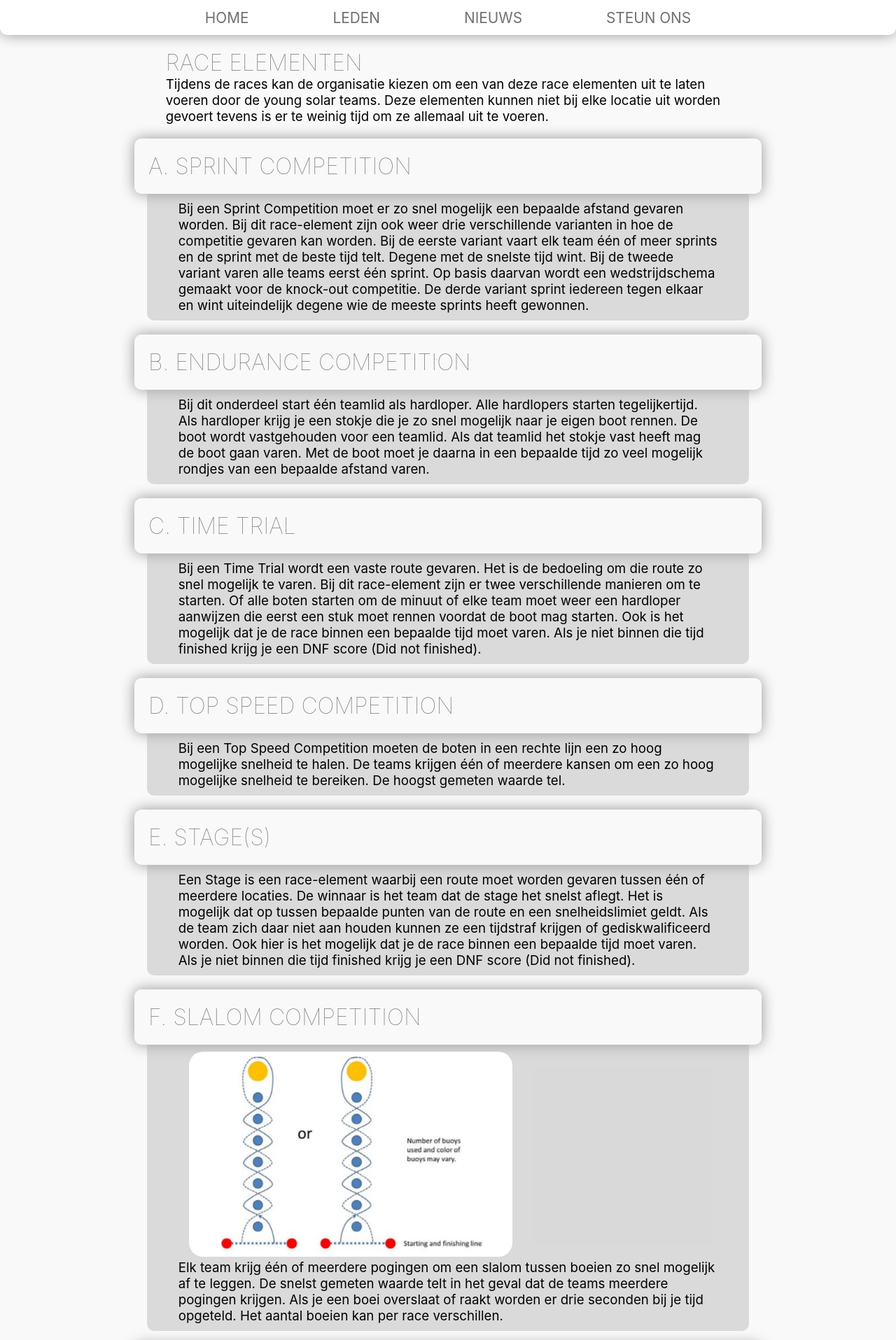
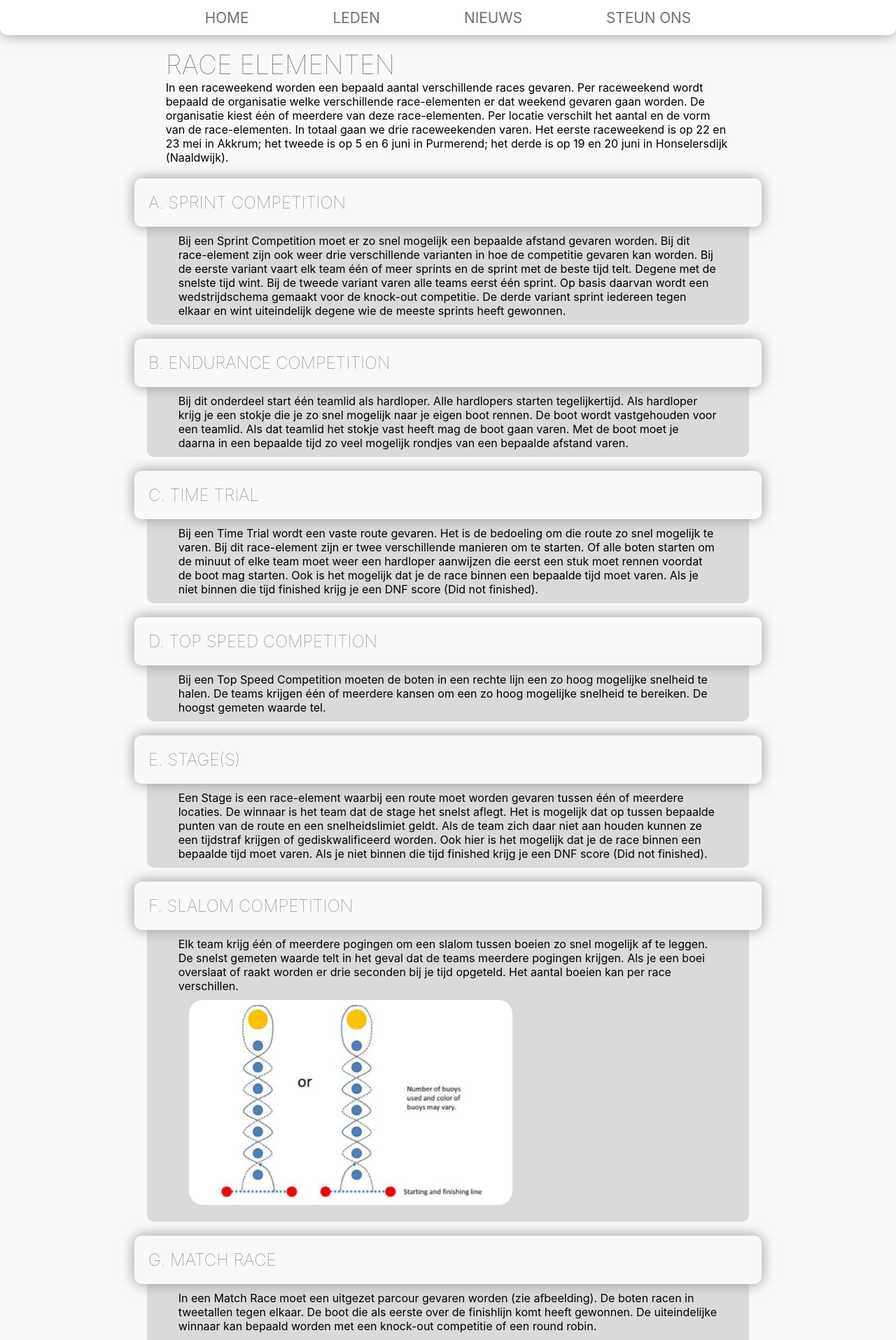
Before and after one commit to YoungSolarChallengeRaai/youngsolarchallengeraai.github.io, a Jekyll site: the page built from races.html, in a window 1280 px wide. Shown: the top 1915 px of the page at 70% size. Built offline with Jekyll 4.4.1, drawn with Linux system fonts in a browser that asks for light colours; some of the changed text lies outside the part shown.

Commit message:
race-page done

```diff
--- a/_data/race-elements.json
+++ b/_data/race-elements.json
@@ -44,14 +44,13 @@
     {
         "name": "Charles’ Special Race",
         "char": "H",
-        "description": "H. Charles' Special Race
-Ook hier varen de boten een parcours (zie afbeelding). De boten races in tweetallen tegen elkaar. De boot die als eerste over de finishlijn komt heeft gewonnen. De uiteindelijke winnaar kan bepaald worden via twee verschillende manieren. De eerste manier is via een knock-out competitie waarbij de eerste ronde getimed wordt en op basis daarvan een wedstrijdschema wordt opgesteld met 29 of 16 teams. Bij de tweede manier worden de tweetallen voor de knock-out competitie gemaakt aan de hand van een voorafgaande race. In de race wint de boot die als eerste over de finish komt. Als een boot een andere boot inhaalt wint de boot die de andere boot heeft ingehaald meteen en gaat door naar de volgende ronde van de knock-out. ????",
+        "description": "H. Charles' Special Race Ook hier varen de boten een parcours (zie afbeelding). De boten races in tweetallen tegen elkaar. De boot die als eerste over de finishlijn komt heeft gewonnen. De uiteindelijke winnaar kan bepaald worden via twee verschillende manieren. De eerste manier is via een knock-out competitie waarbij de eerste ronde getimed wordt en op basis daarvan een wedstrijdschema wordt opgesteld met 29 of 16 teams. Bij de tweede manier worden de tweetallen voor de knock-out competitie gemaakt aan de hand van een voorafgaande race. In de race wint de boot die als eerste over de finish komt. Als een boot een andere boot inhaalt wint de boot die de andere boot heeft ingehaald meteen en gaat door naar de volgende ronde van de knock-out.",
         "img": "/resources/images/races/charles-race.jpg"
     },
     {
         "name": "Speed Record Competition ",
         "char": "I",
-        "description": "",
+        "description": "De boten varen één voor één een bepaalde afstand. De organisatie kan kiezen uit de volgende afstanden:<br>- 231,5 m (1/8 zeemijl)<br>- 402,25 m (1/4 mijl)<br>- 100 m<br>- 250 m<br>- 300 m<br>- 500 m<br>Alle teams krijgen een of meerdere pogingen. De snelst gemeten tijd telt. Het team dat de snelste tijd neerzet wint.",
         "img": ""
     }
 ]
--- a/_includes/head.html
+++ b/_includes/head.html
@@ -17,7 +17,6 @@
     <link rel="stylesheet" href="/style/style.css">
     <link rel="stylesheet" href="/style/word-sponsor.css">
     <link rel="stylesheet" href="/style/races.css">
-    <!-- <link rel="stylesheet" href="/style/game.css"> -->
 
     {% for style in page.extrastyle %}
         <link rel="stylesheet" href="/style/{{style}}.css">
--- a/index.html
+++ b/index.html
@@ -35,9 +35,8 @@
         <div class="container left">
             <img src="/resources/images/stock/itanks.jpg" alt="Image">
             <div class="content">
-                <!-- <h2><a href="/races">Races</a></h2> -->
-                <h2>Races</h2>
-                <p>
+                <h2><a href="/races">Races</a></h2>
+                    <p>
                     Met de solarboat gaan we natuurlijk ook meedoen aan wedstrijden. In 2020 doen er wel bijna 40 teams mee aan de Young Solar Challenge! Een raceweekend ziet er als volgt uit: op de vrijdag kom je met je team aan en worden er verschillende checks gedaan aan de boten en de schippers. Dit zal het eerste weekend de meeste tijd in beslag nemen. Het echte racen begint op de tweede dag, de wedstrijddag, waarop twee wedstrijden worden gevaren: de lange en de korte afstand race. De eerste wedstrijd is in Akkrum op 22 en 23 mei, de tweede op 5 en 6 juni in Purmerend en de derde in Honselersdijk (Naaldwijk) op 19 en 20 juni. Soms wordt er ook een parade door de grachten gehouden van alle zonneboten.
                 </p>
             </div>
--- a/races.html
+++ b/races.html
@@ -10,7 +10,8 @@
 <div class="race-elements">
     <div class="intro-race-elements">
         <h1>Race elementen</h1>
-        <p>Tijdens de races kan de organisatie kiezen om een van deze race elementen uit te laten voeren door de young solar teams. Deze elementen kunnen niet bij elke locatie uit worden gevoert tevens is er te weinig tijd om ze allemaal uit te voeren.</p>
+        <p>In een raceweekend worden een bepaald aantal verschillende races gevaren. Per raceweekend wordt bepaald de organisatie welke verschillende race-elementen er dat weekend gevaren gaan worden. De organisatie kiest één of meerdere van deze race-elementen. Per locatie verschilt het aantal en de vorm van de race-elementen. In totaal gaan we drie raceweekenden varen. Het eerste raceweekend is op 22 en 23 mei in Akkrum; het tweede is op 5 en 6 juni in Purmerend; het derde is op 19 en 20 juni in Honselersdijk (Naaldwijk).
+        </p>
     </div>
 
     {% for race-element in site.data. race-elements %}
@@ -19,11 +20,11 @@
             <h1>{{race-element.char}}. {{race-element.name}}</h1>
         </div>
         <div class="content">
+            {% if race-element.description != "" %}
+            <p>{{race-element.description}}</p>
+            {% endif %}
             {% if race-element.img != "" %}
             <img src="{{race-element.img}}">
-            {% endif %}
-            {% if race-element.description != "" %}
-            <p>{{race-element.description}}</p>
             {% endif %}
         </div>
     </div>
--- a/style/races.css
+++ b/style/races.css
@@ -3,11 +3,12 @@
 }
 
 .race-elements p{
-    font-size: 14pt;
+    font-size: 12pt;
 }
 
 .race-elements .intro-race-elements{
     margin: 10px 5% 0px 5%;
+    font-size: 14pt;
 }
 
 .race-elements .race-element{
@@ -18,11 +19,12 @@
     padding: 20px;
     border-radius: 10px;
     box-shadow: 0 0 20px rgba(0, 0, 0, 0.4);
+    font-size: 9pt;
 }
 
 .race-elements .race-element img{
     width: 60%;
-    margin: 0px 2%;
+    margin: 10px 2%;
     border-radius: 20px;
 }
 
@@ -33,3 +35,13 @@
     border-radius: 0px 0px 10px 10px;
     background: rgba(170, 170, 170, 0.4);
 }
+
+@media only screen and (max-width:600px){
+    .race-elements{
+        margin: 20px 2%;
+    }
+
+    .race-elements .race-element img{
+        width: 95%;
+    }
+}
```
